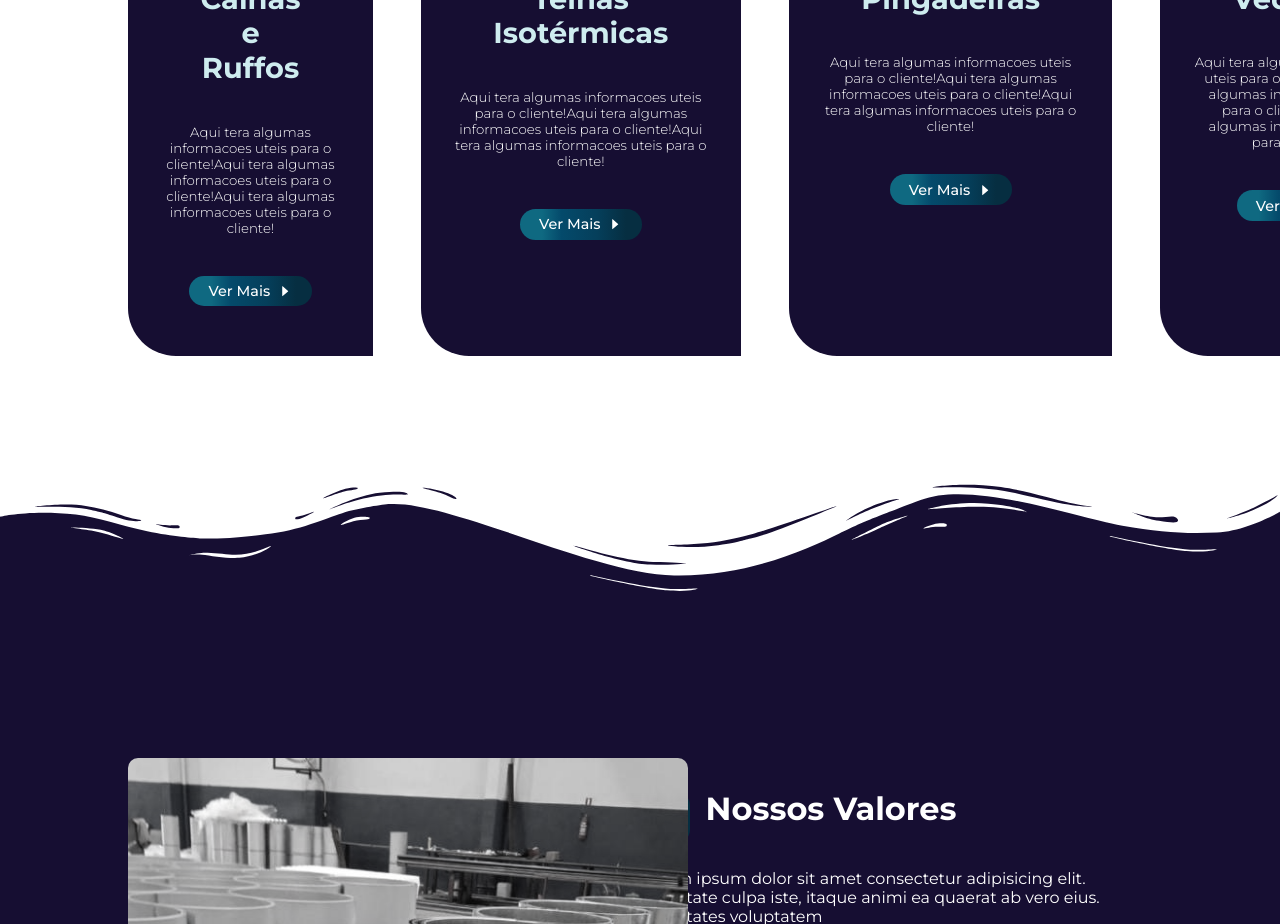
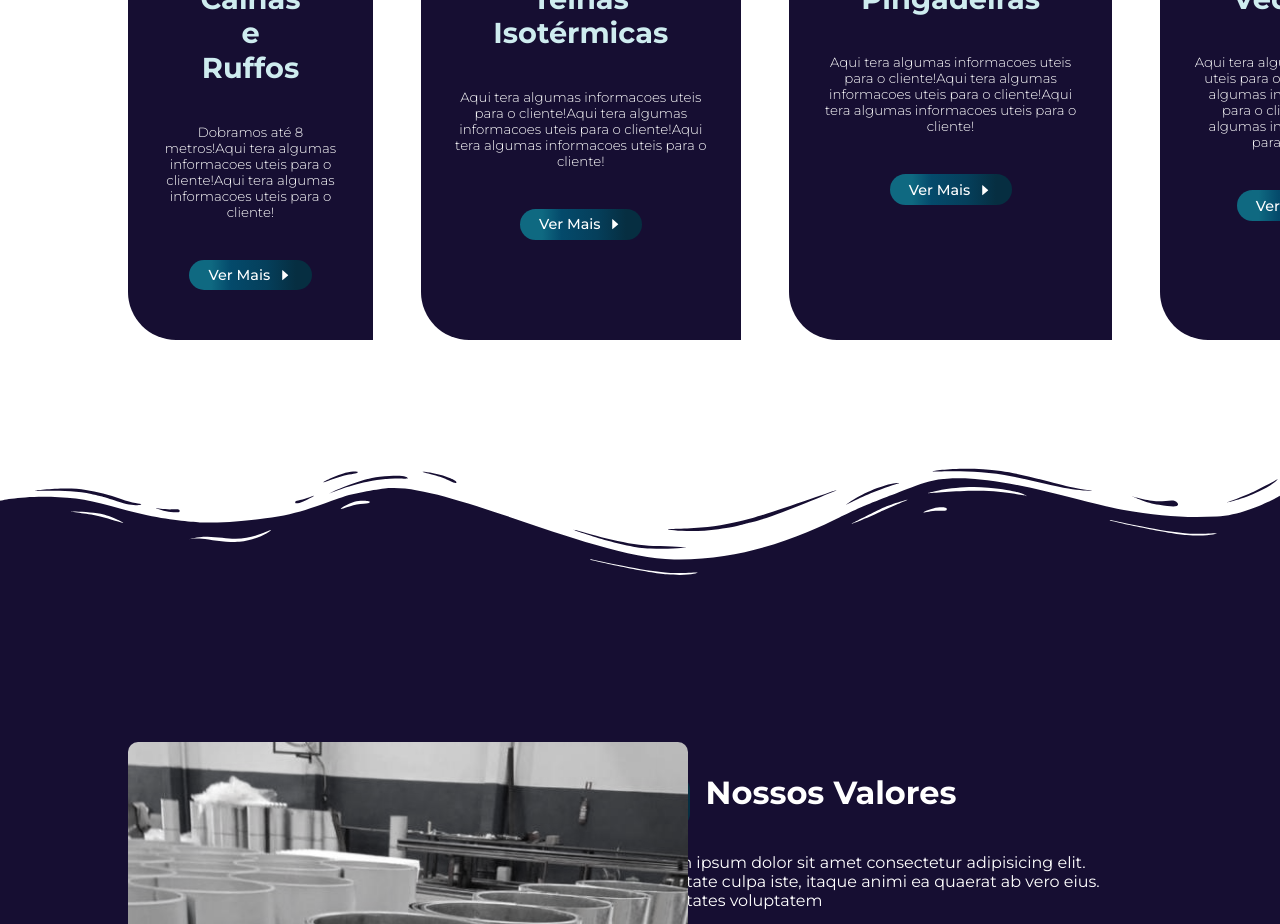
Before and after one commit to lucas-jacinto/Goias-Zinco-LP, a React (Create React App) app: page / in a window 1280 px wide. Shown: the part 1300-2224 px from the top of the page. Built offline with nearby package versions, Linux system fonts and the light colour scheme.

Commit message:
changes2.1

```diff
--- a/src/data.js
+++ b/src/data.js
@@ -34,7 +34,7 @@ export const info = [
     icon: <FaCrown className="icon_info" />,
     title: 'Calhas e Ruffos',
     infos:
-      'Aqui tera algumas informacoes uteis para o cliente!Aqui tera algumas informacoes uteis para o cliente!Aqui tera algumas informacoes uteis para o cliente!',
+      'Dobramos até 8 metros!Aqui tera algumas informacoes uteis para o cliente!Aqui tera algumas informacoes uteis para o cliente!',
     path: '/calhas'
   },
   {
```
